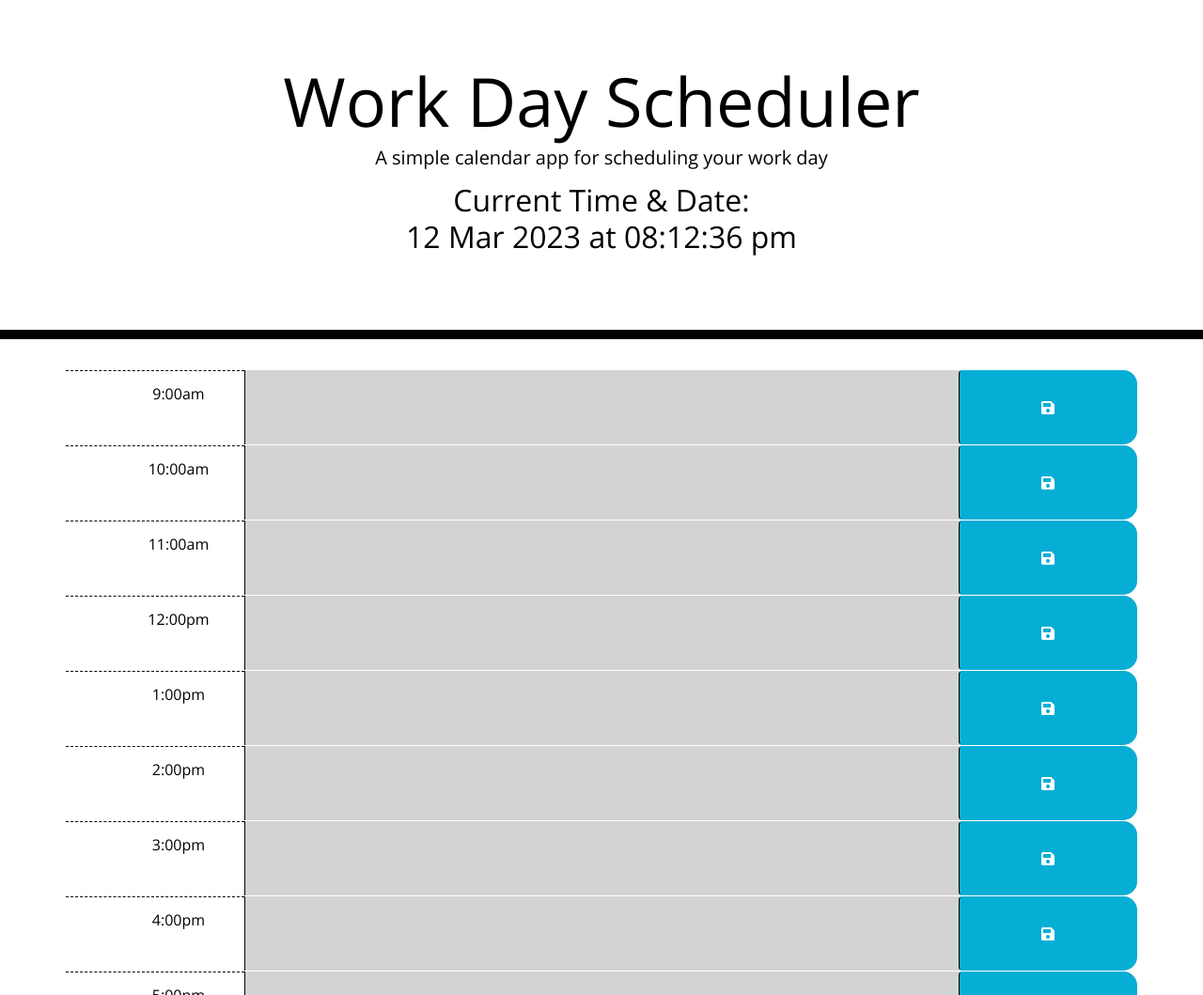
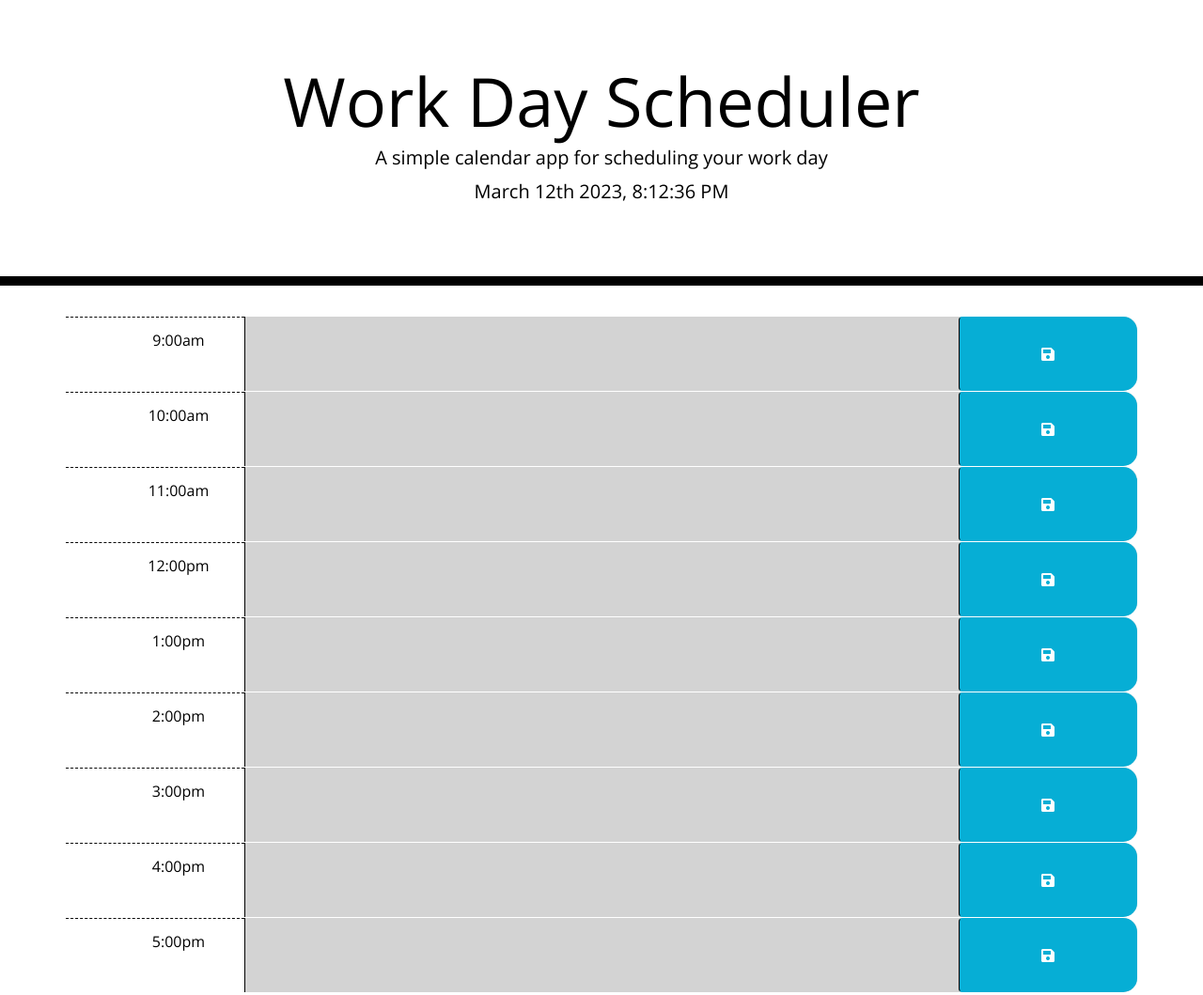
Before and after one commit to DeveloperK7E/Work-Day-Scheduler, a plain HTML site: page index.html in a window 1280 px wide. Shown: the top 1059 px of the page at 94% size. Drawn offline with nearby package versions, Linux system fonts and the light colour scheme.

Commit message:
fixed bug in html and script

```diff
--- a/assets/script.js
+++ b/assets/script.js
@@ -1,11 +1,11 @@
-let timeDisplayEl = $('#time-display');
 
 setInterval(displayTime, 1000);
 function displayTime() {
-    let rightNow = moment().format('DD MMM YYYY [at] hh:mm:ss a');
-    timeDisplayEl.text(rightNow);
+    const timeSelector = document.getElementById("currentDay")
+    let rightNow = moment().format('MMMM Do YYYY, h:mm:ss A');
+    timeSelector.innerHTML = rightNow
 
-  };
+};
 
   function auditTimes() {
     let currentHour = moment().hour();
--- a/index.html
+++ b/index.html
@@ -26,7 +26,6 @@
     <header class="jumbotron">
       <h1 class="display-3">Work Day Scheduler</h1>
       <p class="lead">A simple calendar app for scheduling your work day</p>
-      <h2>Current Time &amp; Date: <br /> <span id="time-display">00:00:00</span></h2>
       <p id="currentDay" class="lead"></p>
     </header>
     <div class="container">
@@ -121,9 +120,7 @@
 
 
 
-
-    <script src="https://code.jquery.com/ui/1.12.0/jquery-ui.min.js"></script>
-    <script src="https://cdnjs.cloudflare.com/ajax/libs/jquery/3.2.1/jquery.min.js"></script>
+    <script src="https://code.jquery.com/jquery-3.4.1.min.js"></script>
     <script src="https://cdnjs.cloudflare.com/ajax/libs/moment.js/2.24.0/moment.min.js"></script>
     <script src="./assets/script.js"></script>
   </body>
```
